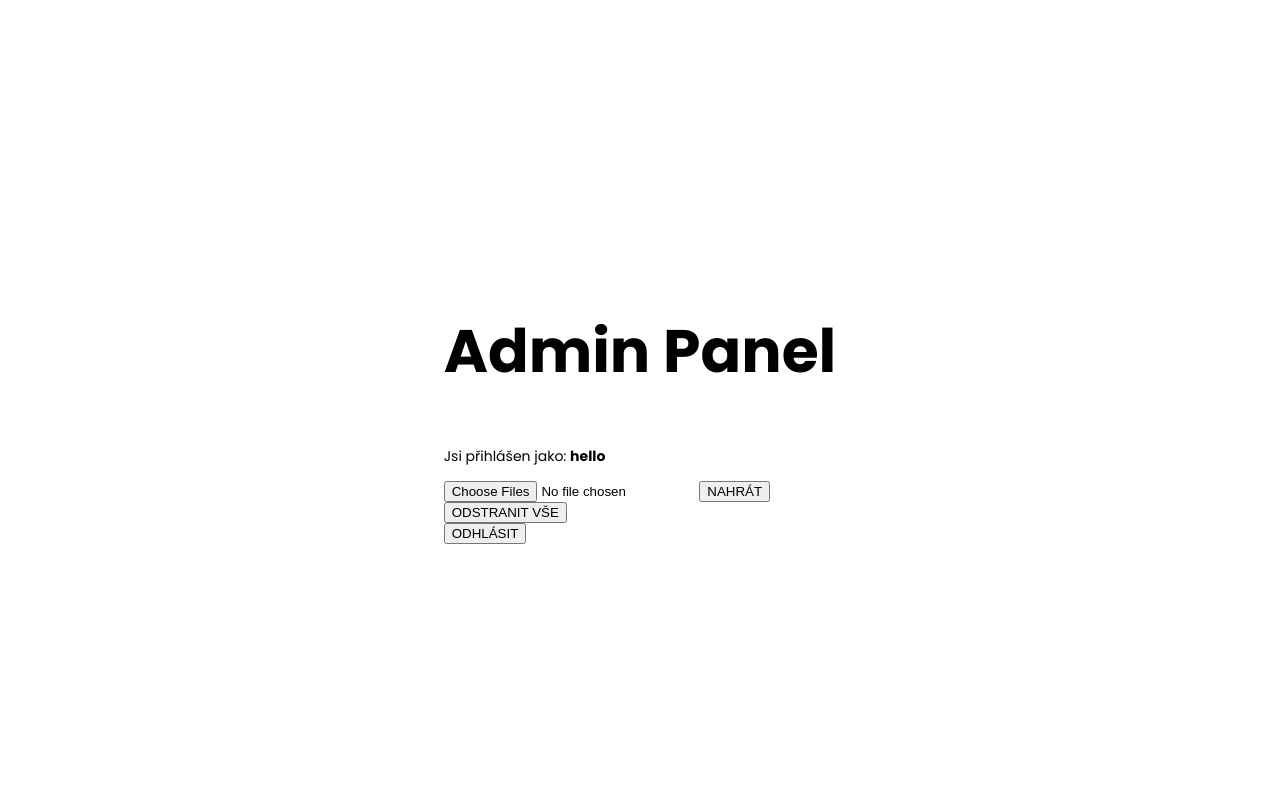
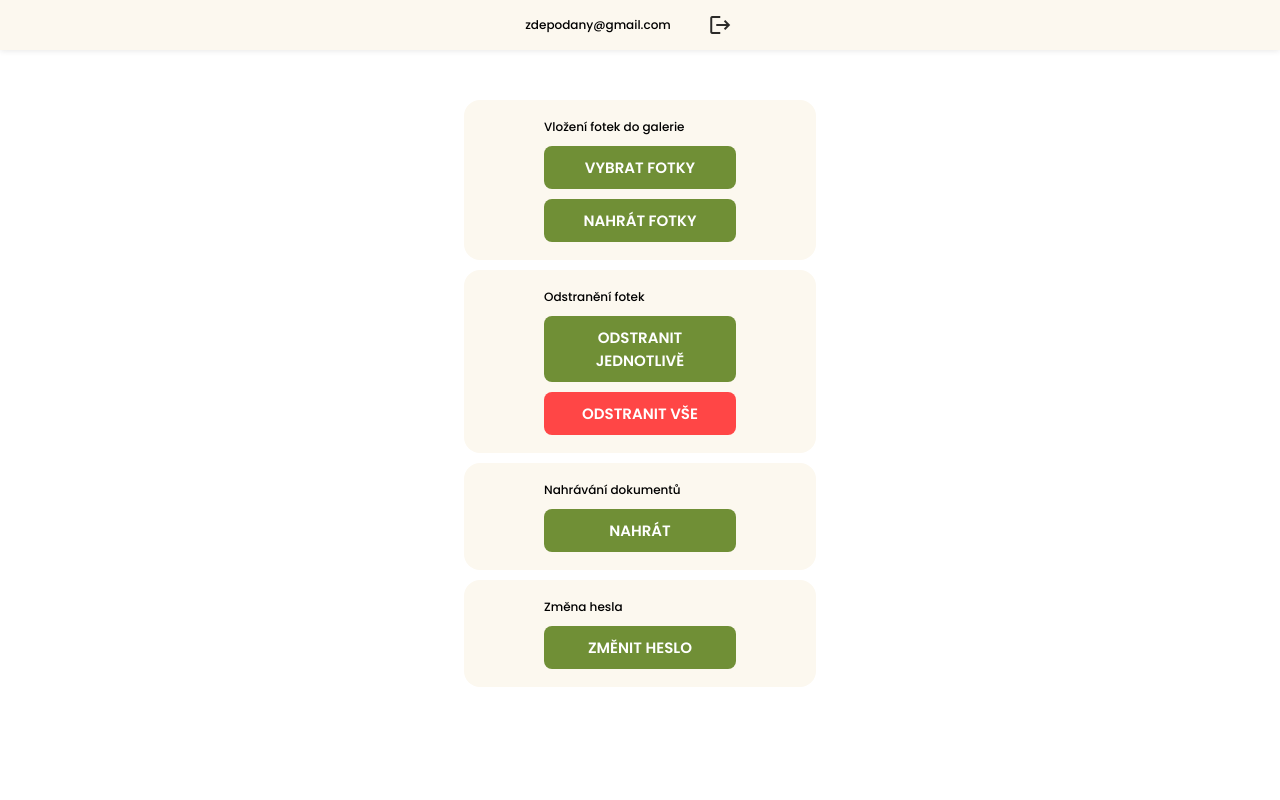
Before and after one commit to zdepodany/taborStrelkaWeb, a Django app: page /admin/ in a window 1280 px wide. Run offline with Django 3.2, Linux system fonts and the light colour scheme; the visitor is signed in with stand-in values (Sample User, id 1).

Commit message:
Style Admin Hub
/admin

```diff
--- /dev/null
+++ b/taborapp/static/css/admin.css
@@ -0,0 +1,18 @@
+.adminTab {
+    width: 15%;
+    padding: 1.8rem 8rem;
+    border-radius: 1.6rem;
+    background-color: #FCF8EF;
+}
+
+.adminHubText {
+    font-size: 1.2rem;
+    font-weight: 500;
+}
+
+
+/* Small functions just for AdminHub */
+
+.adMarginTop {
+    margin-top: 1rem;
+}
--- a/taborapp/static/css/master.css
+++ b/taborapp/static/css/master.css
@@ -11,7 +11,6 @@ body {
     margin: 0;
     display: flex;
     flex-direction: column;
-    justify-content: center;
     align-items: center;
 }
 
@@ -67,9 +66,8 @@ p {
 
 .tab {
     width: 75rem;
-    padding: 3rem 10rem;
+    padding: 2.5rem 6rem;
     border-radius: 1.6rem;
-
     background-color: #FCF8EF;
 }
 
@@ -115,7 +113,7 @@ p {
     cursor: pointer;
     padding: 1rem 3rem;
     font-family: 'Poppins', sans-serif;
-    font-size: 1.8rem;
+    font-size: 1.5rem;
     font-weight: 600;
     color: #fff;
     background-color: #708F36;
@@ -130,6 +128,14 @@ p {
 
 .primaryButton:active {
     transform: scale(.90);
+}
+
+.redButton {
+    background-color: #FF4646;
+}
+
+.redButton:hover {
+    background-color: #c23535;
 }
 
 
--- a/taborapp/static/css/navbar.css
+++ b/taborapp/static/css/navbar.css
@@ -59,6 +59,22 @@
 }
 
 
+/* Admin Navbar */
+
+.navbarAdminButtonWrap {
+    width: 100%;
+    display: flex;
+    justify-content: center;
+    align-items: center;
+}
+
+.navbarUsername {
+    margin-right: 3rem;
+    font-size: 1.2rem;
+    font-weight: 500;
+}
+
+
 /* Responsivity */
 
 @media only screen and (max-width: 1024px) {
--- a/taborapp/templates/admin.html
+++ b/taborapp/templates/admin.html
@@ -1,4 +1,4 @@
-{% extends "layout.html" %}
+{% extends "adminLayout.html" %}
 
 {% load static %}
 
@@ -7,26 +7,26 @@
 {% endblock %}
 {% block content %}
 
-    <section id="adminPanel">
-        <div class="header">
-            <h1>Admin Panel</h1>
-        </div>
-        <p>Jsi přihlášen jako: <b>{{username}}</b> </p>
-        <form class="adminPanelForm" action="/admin/" method="POST" enctype="multipart/form-data">
-            {% csrf_token %}
-            <input type="file" name="file" multiple="" required="" id="id_file">
-            <input class="button" type="submit" value="NAHRÁT">
-        </form>
-        <form class="adminPanelForm" action="/admin/" method="POST">
-            {% csrf_token %}
-            <input type="hidden" name="delete_all" value="1">
-            <input class="deleteButton" type="submit" value="ODSTRANIT VŠE">
-        </form>
-        <form class="adminPanelForm" action="/admin/" method="POST">
-            {% csrf_token %}
-                <input type="hidden" name="logout" value="1">
-                <input class="button" type="submit" value="ODHLÁSIT">
-        </form>
+    <section class="adminTab firstTab flexColumn">
+        <span class="adminHubText">Vložení fotek do galerie</span>
+        <button class="primaryButton adMarginTop">VYBRAT FOTKY</button>
+        <button class="primaryButton adMarginTop">NAHRÁT FOTKY</button>
+    </section>
+
+    <section class="adminTab flexColumn adMarginTop">
+        <span class="adminHubText">Odstranění fotek</span>
+        <button class="primaryButton adMarginTop">ODSTRANIT JEDNOTLIVĚ</button>
+        <button class="primaryButton redButton adMarginTop">ODSTRANIT VŠE</button>
+    </section>
+
+    <section class="adminTab flexColumn adMarginTop">
+        <span class="adminHubText">Nahrávání dokumentů</span>
+        <button class="primaryButton adMarginTop">NAHRÁT</button>
+    </section>
+
+    <section class="adminTab flexColumn adMarginTop">
+        <span class="adminHubText">Změna hesla</span>
+        <button class="primaryButton adMarginTop">ZMĚNIT HESLO</button>
     </section>
 
 {% endblock %}
--- /dev/null
+++ b/taborapp/templates/adminLayout.html
@@ -0,0 +1,9 @@
+{% extends "layout.html" %}
+{% block navbar %}
+    <section class="navbar">
+        <nav class="navbarAdminButtonWrap">
+            <span class="navbarUsername">zdepodany@gmail.com</span>
+            <a href="/login/" class="navbarLoginButton"><span class="material-icons">logout</span></a>
+        </nav>
+    </section>
+{% endblock %}
--- a/taborapp/templates/layout.html
+++ b/taborapp/templates/layout.html
@@ -20,6 +20,7 @@
         <link rel="stylesheet" href="{% static "css/yearPick.css" %}">
         <link rel="stylesheet" href="{% static "css/gallery.css" %}">
         <link rel="stylesheet" href="{% static "css/downloads.css" %}">
+        <link rel="stylesheet" href="{% static "css/admin.css" %}">
 
     {% block headerExtension %}
     {% endblock %}
--- a/taborapp/templates/userLayout.html
+++ b/taborapp/templates/userLayout.html
@@ -7,7 +7,7 @@
             <a href="/downloads/" class="navbarButton">KE STAŽENÍ</a>
         </nav>
         <div class="navbarLoginWrap">
-            <a href="/login/" class="navbarLoginButton"><span class="material-icons">logout</span></a>
+            <a href="/login/" class="navbarLoginButton"><span class="material-icons">login</span></a>
         </div>
     </section>
 {% endblock %}
```
